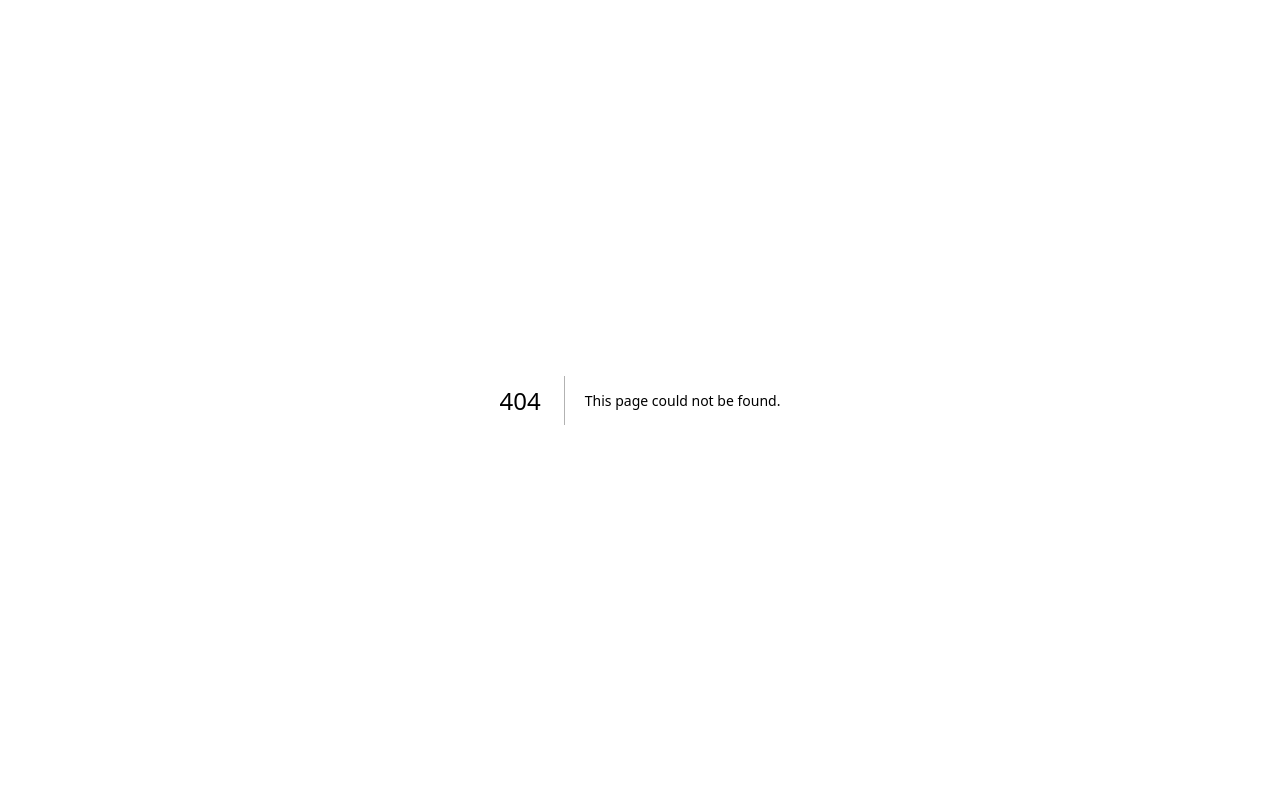
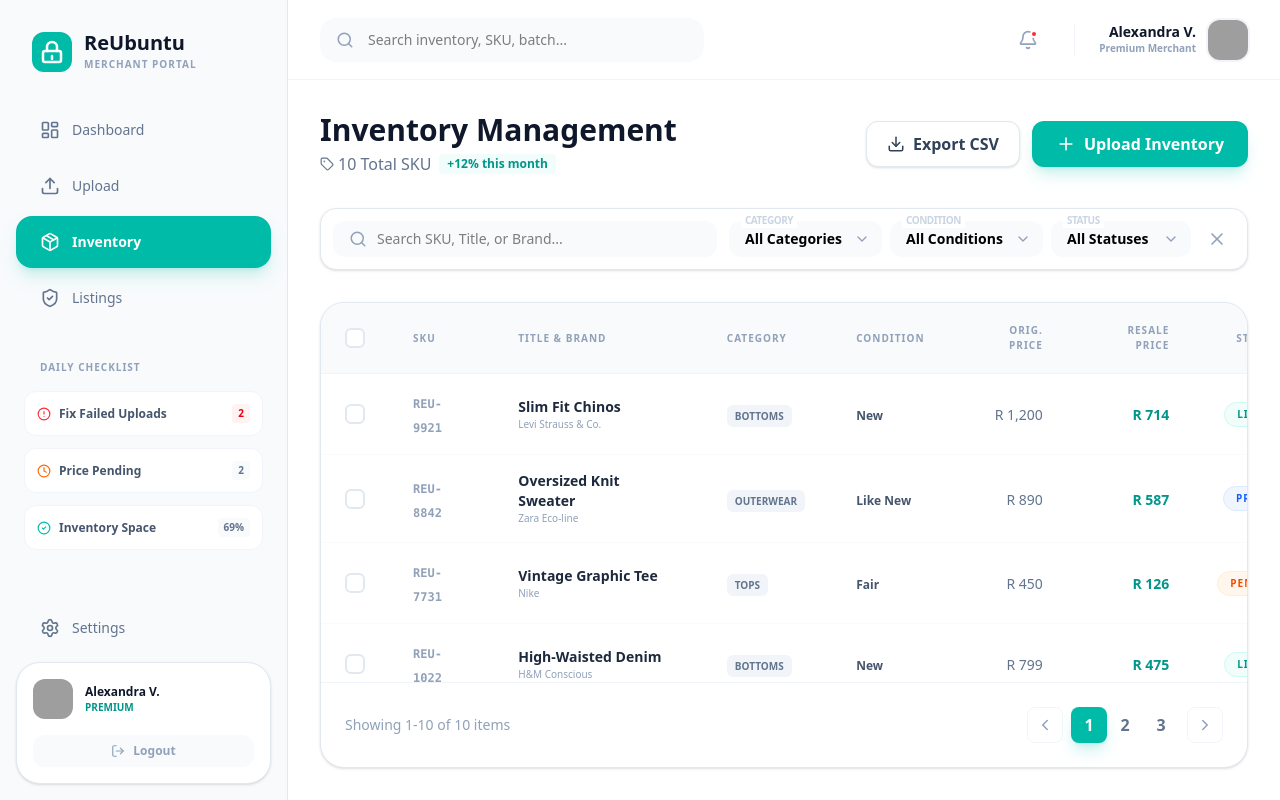
Before and after one commit to odhiambo-ed/ReUbuntu, a Next.js app in the folder frontend/: page /dashboard/inventory in a window 1280 px wide. Before the commit this address had no page. Built offline with nearby package versions, Linux system fonts and the light colour scheme; grey boxes are pictures that could not be loaded.

Commit message:
add dashboard/inventory/page.tsx with inventory route featuring client-side state management for MOCK_INVENTORY data

```diff
--- /dev/null
+++ b/frontend/app/dashboard/inventory/page.tsx
@@ -0,0 +1,35 @@
+"use client";
+
+import React, { useState } from "react";
+import InventoryView from "@/components/InventoryView";
+import { MOCK_INVENTORY } from "@/services/mockData";
+import { InventoryItem, StatusType } from "@/types";
+
+export default function InventoryPage() {
+  const [inventory, setInventory] = useState<InventoryItem[]>(MOCK_INVENTORY);
+
+  const handleUpdateItem = (updatedItem: InventoryItem) => {
+    setInventory((prev) =>
+      prev.map((item) => (item.id === updatedItem.id ? updatedItem : item)),
+    );
+  };
+
+  const handleDeleteItem = (id: string) => {
+    setInventory((prev) => prev.filter((item) => item.id !== id));
+  };
+
+  const handleBulkStatusUpdate = (ids: string[], status: StatusType) => {
+    setInventory((prev) =>
+      prev.map((item) => (ids.includes(item.id) ? { ...item, status } : item)),
+    );
+  };
+
+  return (
+    <InventoryView
+      inventory={inventory}
+      onUpdateItem={handleUpdateItem}
+      onDeleteItem={handleDeleteItem}
+      onBulkStatusUpdate={handleBulkStatusUpdate}
+    />
+  );
+}
```
